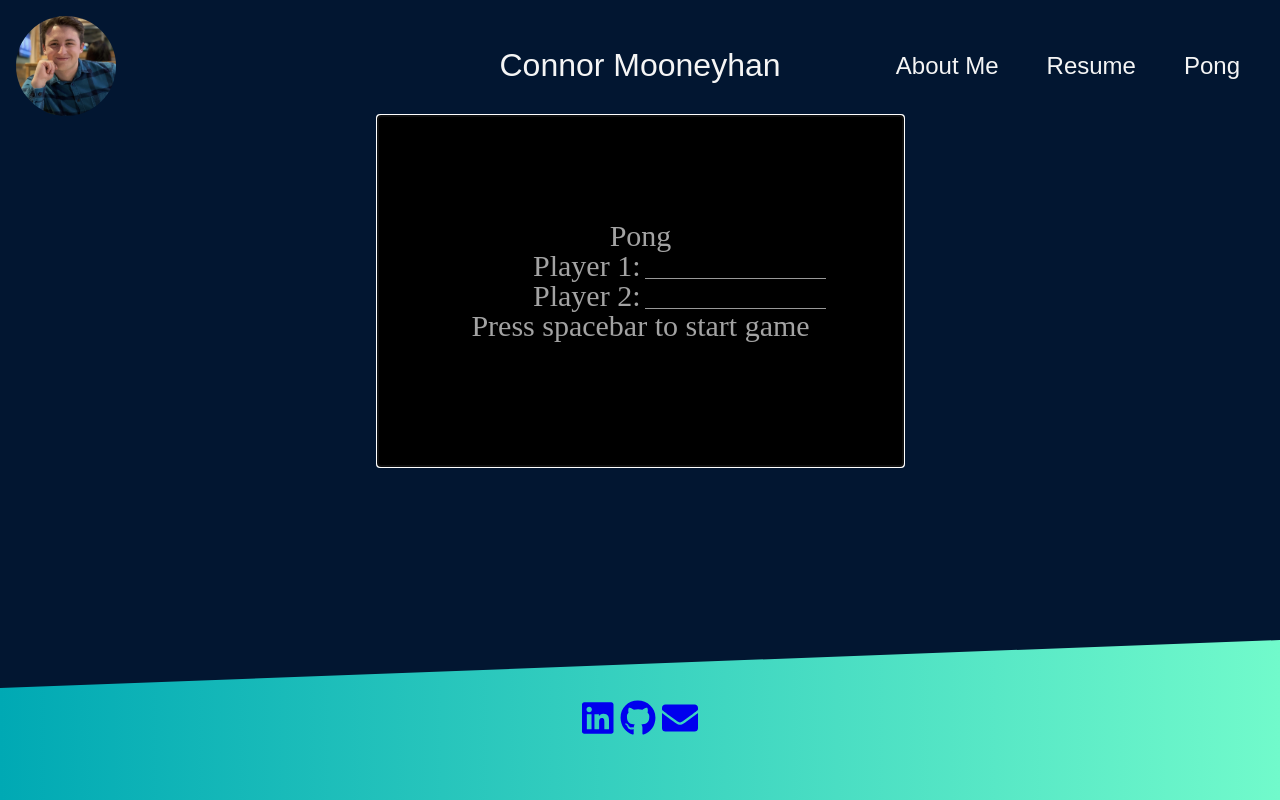
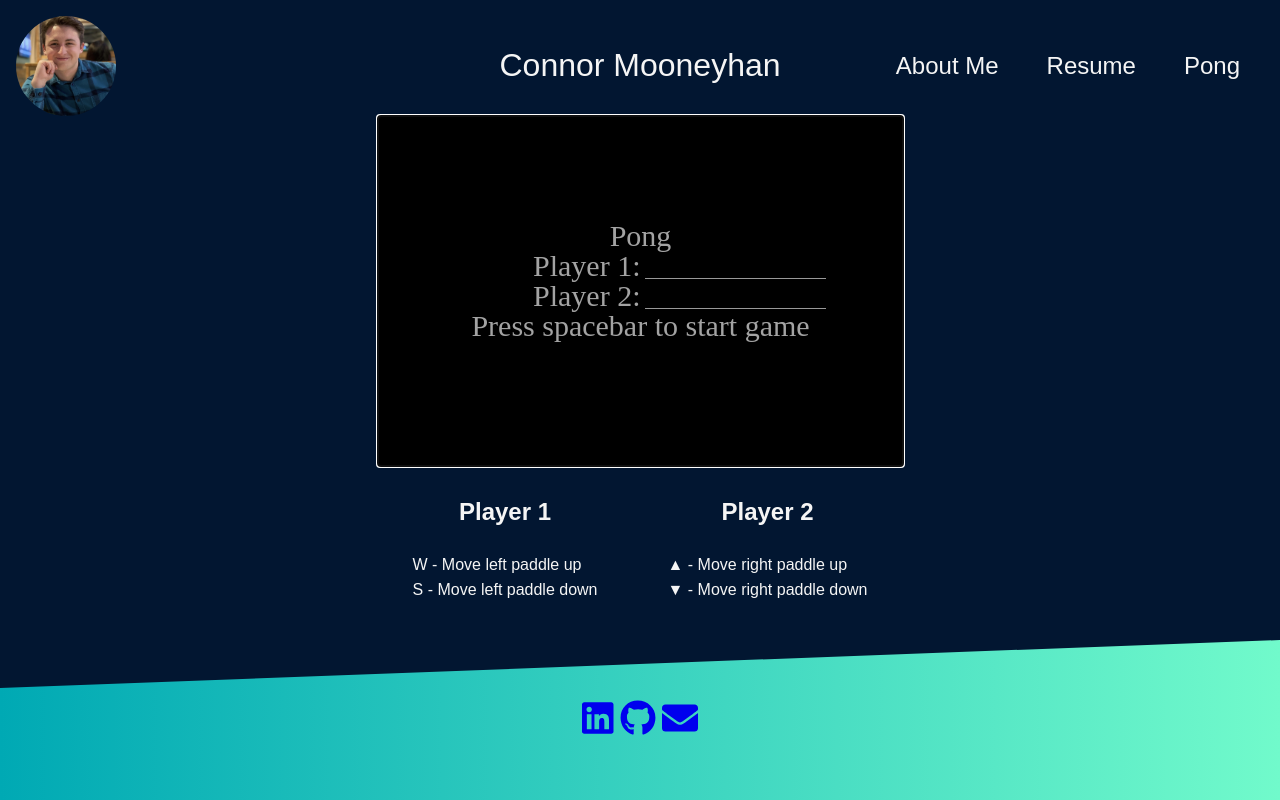
Before and after one commit to ConnorMooneyhan/personal-site, a React (Create React App) app: page /#/pong in a window 1280 px wide. Built offline with nearby package versions, Linux system fonts and the light colour scheme; a web font is replaced by a local one.

Commit message:
Add instructions to Pong

```diff
--- a/src/components/Pong/Pong.tsx
+++ b/src/components/Pong/Pong.tsx
@@ -328,7 +328,7 @@ const Pong = () => {
   }
 
   return (
-    <>
+    <div className="Pong">
       <canvas
         id="myCanvas"
         width={canvasWidth}
@@ -356,7 +356,23 @@ const Pong = () => {
         style={{ top: canvasHeight / 2 }}
       />
       ]}
-    </>
+      <div className="instructions">
+        <div className="instructions__player-1">
+          <h2>Player 1</h2>
+          <ul>
+            <li>W - Move left paddle up</li>
+            <li>S - Move left paddle down</li>
+          </ul>
+        </div>
+        <div className="instructions__player-2">
+          <h2>Player 2</h2>
+          <ul>
+            <li>▲ - Move right paddle up</li>
+            <li>▼ - Move right paddle down</li>
+          </ul>
+        </div>
+      </div>
+    </div>
   )
 }
 
--- a/src/components/Pong/_Pong.scss
+++ b/src/components/Pong/_Pong.scss
@@ -1,3 +1,4 @@
+.Pong {
   #myCanvas {
     background: black;
   }
@@ -10,3 +11,14 @@
     border: none;
     border-bottom: 1px solid hsla(0, 0%, 60%, 1);
   }
+
+  .instructions {
+    display: flex;
+    justify-content: space-around;
+
+    ul {
+      list-style: none;
+      padding-left: 0;
+    }
+  }
+}
--- a/src/css/App.css
+++ b/src/css/App.css
@@ -183,17 +183,24 @@ h2 {
   color: #cc00cc;
 }
 
-#myCanvas {
+.Pong #myCanvas {
   background: black;
 }
-
-.player-input {
+.Pong .player-input {
   position: absolute;
   left: calc(50% + 5px);
   background-color: rgba(255, 255, 255, 0);
   color: #cccccc;
   border: none;
   border-bottom: 1px solid #999999;
+}
+.Pong .instructions {
+  display: flex;
+  justify-content: space-around;
+}
+.Pong .instructions ul {
+  list-style: none;
+  padding-left: 0;
 }
 
 .Home {
```
Also changed, not shown: 1 other file (tests, documents, lock files or other folders). Lines whose indentation alone changed are shown as unchanged.
